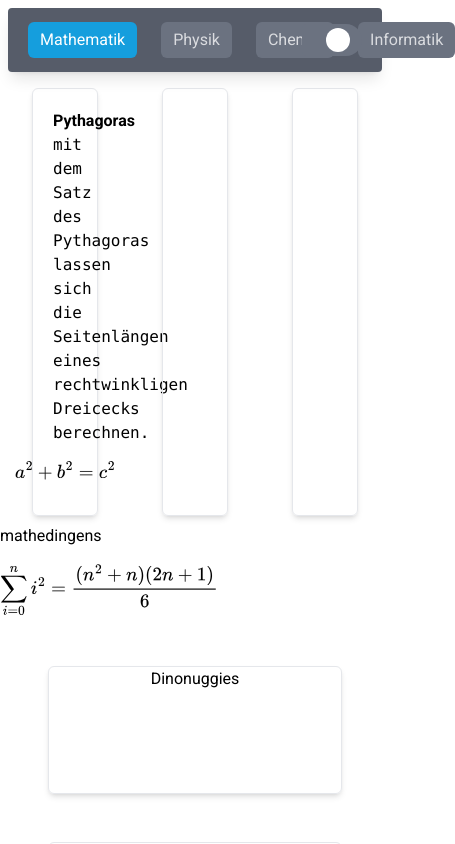
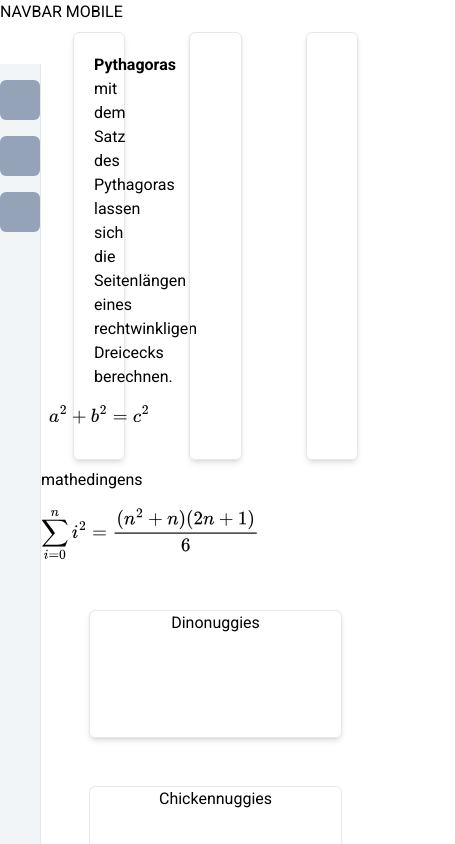
Before and after one commit to GitOsir/formelsammlung, a Next.js app: page /subjects/mathematics in a window 390 px wide. Shown: the top 844 px of the page, 455 px wide, since content can reach past the window. Built offline with nearby package versions, Linux system fonts and the light colour scheme; a web font is replaced by a local one.

Commit message:
added sidebar, made navbar white

```diff
--- a/app/subjects/layout.tsx
+++ b/app/subjects/layout.tsx
@@ -1,5 +1,6 @@
 import Script from 'next/script'
-import Navbar from '../ui/subjects/Navbar'
+import Navbar from '../ui/Navbar'
+import { SideBar } from '../ui/SideBar'
 
 export default function SubjectsLayout({children,}: {children: React.ReactNode}) {
   return (
@@ -7,8 +8,13 @@ export default function SubjectsLayout({children,}: {children: React.ReactNode})
         <Script type="text/javascript" id="MathJax-script" async src="https://cdn.jsdelivr.net/npm/mathjax@3/es5/tex-svg.js" />
 
 
-        <Navbar/>
-        <section>{children}</section>
+          <Navbar/>
+          <div className='flex'>
+            <SideBar/>
+            <section>{children}</section>
+          </div>
+
+
     </>
   )
 }
--- a/app/subjects/mathematics/page.tsx
+++ b/app/subjects/mathematics/page.tsx
@@ -18,7 +18,7 @@ export default function mathematics(){
                 <Card contents={
                     <>
                         <h1 className="text-center font-bold">Pythagoras</h1>
-                        <p className="font-mono">mit dem Satz des Pythagoras lassen sich die Seitenlängen eines rechtwinkligen Dreicecks berechnen.</p>
+                        <p className="font-normal">mit dem Satz des Pythagoras lassen sich die Seitenlängen eines rechtwinkligen Dreicecks berechnen.</p>
                         <div className="flex justify-center">
                             <p>{"$$a^2+b^2=c^2$$"}</p>
                         </div>
--- /dev/null
+++ b/app/ui/Nav-Desktop.tsx
@@ -0,0 +1,26 @@
+
+import Navlinks from "./Navlinks"
+
+export const Navbar_Desktop = ()=>{
+    return(
+        <div className="flex items-center w-full h-16 sticky top-0">
+            <div className="w-full h-full bg-slate-300/25 backdrop-filter backdrop-blur-md shadow-md border-b">
+
+                <div className="mx-5 grid grid-cols-2 h-full">
+                    <div className="flex items-center">
+                    <Navlinks/>
+                    </div>
+                    <div className="flex items-center justify-end">
+                    <div className="flex items-center text-white text-2xl font-bold bg-slate-300 shadow-md px-3 py-1 rounded-s-md rounded-e-3xl">
+                    <p className="hidden lg:block">FORMELSAMMLUNG</p>
+                    <div className="bg-white h-6 w-6 ml-3 rounded-2xl"></div>
+                    </div>
+                    </div>
+                </div>
+
+            </div>
+        </div>
+    )
+
+
+}
--- /dev/null
+++ b/app/ui/Nav-Mobile.tsx
@@ -0,0 +1,12 @@
+
+
+
+export const Navbar_Mobile = ()=>{
+
+    return(
+        <div>NAVBAR MOBILE</div>
+
+    )
+
+
+}
--- /dev/null
+++ b/app/ui/Navbar.tsx
@@ -0,0 +1,26 @@
+"use client"
+
+import { useMediaQuery } from "../util/useMediaQuery";
+import { Navbar_Desktop } from "./Nav-Desktop";
+import { Navbar_Mobile } from "./Nav-Mobile";
+
+
+export default function Navbar(){
+
+    const isMobile = useMediaQuery(768);
+
+    return (
+        <>
+            {
+            isMobile?(
+              <Navbar_Mobile/>
+            ):(
+              <Navbar_Desktop/>
+            )
+            }
+
+        </>
+      );
+
+
+}
--- a/app/ui/subjects/Navlinks.tsx
+++ b/app/ui/Navlinks.tsx
@@ -15,8 +15,8 @@ export default function Navlinks(){
             <a href={subject.href} className={clsx(
                 'flex justify-center items-center px-3 h-9 rounded-md',
                 {
-                    'bg-gray-500 font-normal text-white/75':pathname !== subject.href,
-                    [`${subject.color}  font-extrabold text-white`]:pathname === subject.href,
+                    'bg-slate-300 shadow-md font-normal text-white/75 hover:shadow-lg transition ease-in-out duration-300':pathname !== subject.href,
+                    [`${subject.color}  font-extrabold text-white shadow-md`]:pathname === subject.href,
                 },
                 )}>
                 <p className="font-normal">{subject.name}</p>
--- /dev/null
+++ b/app/ui/SideBar.tsx
@@ -0,0 +1,20 @@
+
+
+export const SideBar = ()=>{
+    return(
+        <div className="flex items-center h-[calc(100vh-4rem)] w-24 sticky top-16">
+            <div className=" flex justify-center pt-4 w-full h-full bg-slate-300/25 backdrop-filter backdrop-blur-md border-r">
+            <div className="flex flex-col gap-4">
+                <div className="w-10 h-10 rounded-md bg-slate-400"></div>
+                <div className="w-10 h-10 rounded-md bg-slate-400"></div>
+                <div className="w-10 h-10 rounded-md bg-slate-400"></div>
+
+            </div>
+
+            </div>
+
+        </div>
+    )
+
+
+}
--- a/app/ui/subjects/Navbar.tsx
+++ /dev/null
@@ -1,35 +0,0 @@
-
-
-import Link from "next/link";
-import { usePathname } from "next/navigation";
-import Navlinks from "./Navlinks";
-
-export default function Navbar(){
-
-
-
-
-    return (
-        <>
-          <div className="flex items-center w-full h-20 p-2 sticky top-0">
-            <div className="w-full h-full bg-slate-900/70 rounded backdrop-filter backdrop-blur-md shadow-lg">
-
-                <div className="mx-5 grid grid-cols-2 h-full">
-                    <div className="flex items-center">
-                    <Navlinks/>
-                    </div>
-                    <div className="flex items-center justify-end">
-                      <div className="flex items-center text-white text-2xl font-bold bg-gray-500 px-3 py-1 rounded-s-md rounded-e-3xl">
-                      <p className="hidden lg:block">FORMELSAMMLUNG</p>
-                      <div className="bg-white h-6 w-6 ml-3 rounded-2xl"></div>
-                      </div>
-                    </div>
-                </div>
-
-            </div>
-          </div>
-        </>
-      );
-
-
-}
--- /dev/null
+++ b/app/util/useMediaQuery.tsx
@@ -0,0 +1,27 @@
+import { useState, useCallback, useEffect } from 'react';
+
+export const useMediaQuery = (width:number) => {
+    const [targetReached, setTargetReached] = useState(false);
+
+    const updateTarget = useCallback((e:any) => {
+      if (e.matches) {
+        setTargetReached(true);
+      } else {
+        setTargetReached(false);
+      }
+    }, []);
+
+    useEffect(() => {
+      const media = window.matchMedia(`(max-width: ${width}px)`);
+      media.addListener(updateTarget);
+
+      // Check on mount (callback is not called until a change occurs)
+      if (media.matches) {
+        setTargetReached(true);
+      }
+
+      return () => media.removeListener(updateTarget);
+    }, []);
+
+    return targetReached;
+  };
```
